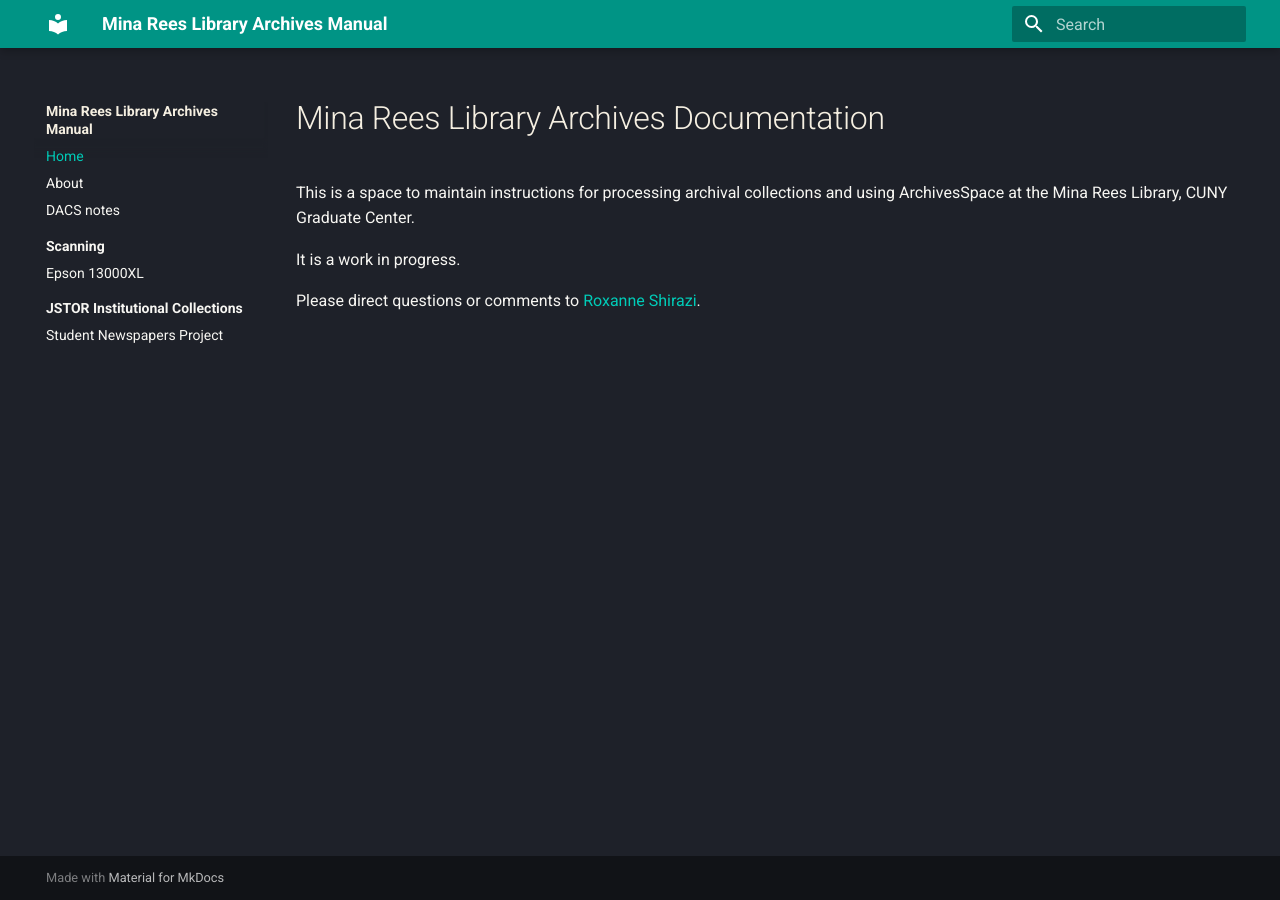
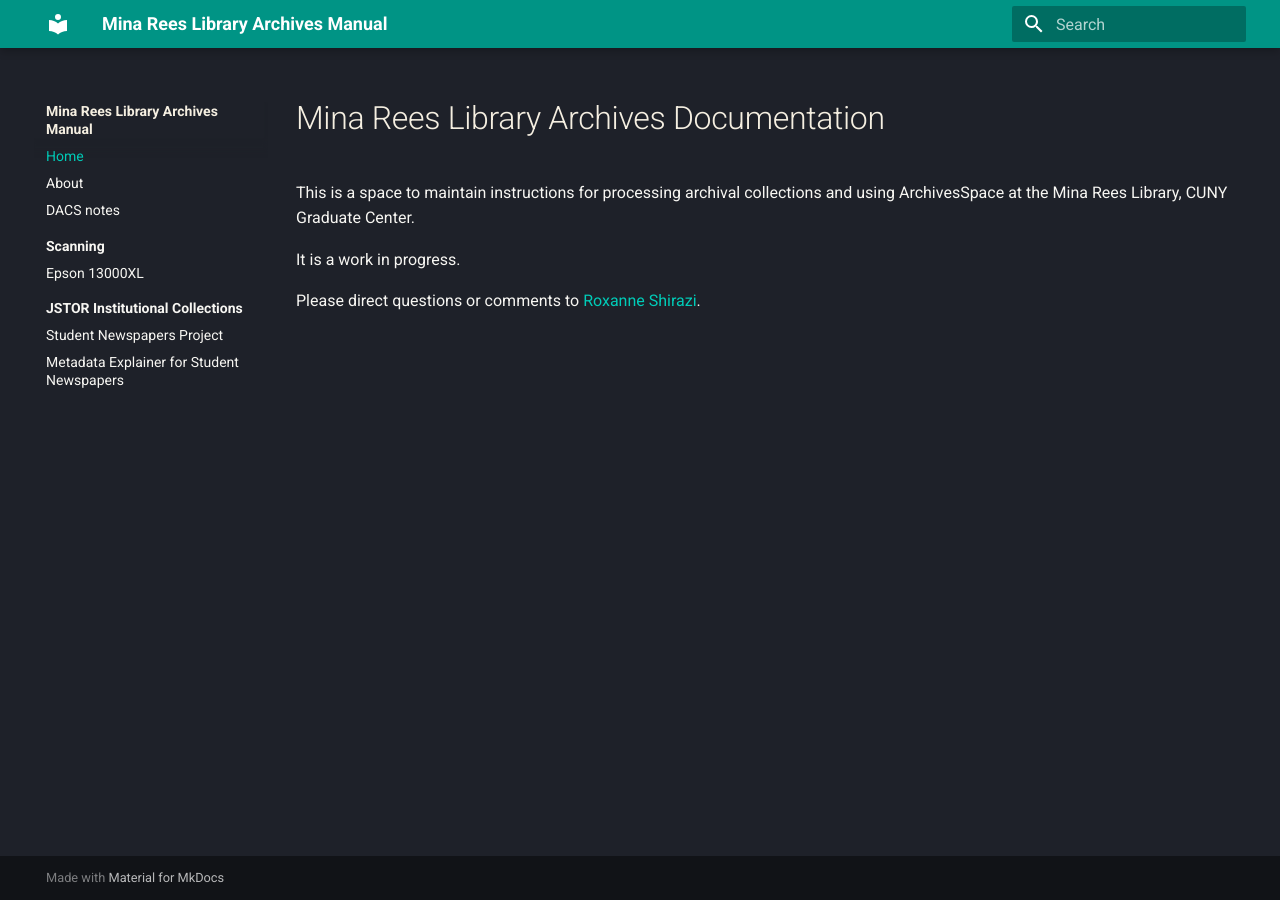
Before and after one commit to GC-Library/archive-docs, an MkDocs documentation site: the page built from docs/README.md, in a window 1280 px wide. Built offline with MkDocs 1.6.1 and Material for MkDocs 9.7.7, drawn with Linux system fonts in a browser that asks for light colours.

Commit message:
Update mkdocs.yml
added metadata menu entry

```diff
--- a/mkdocs.yml
+++ b/mkdocs.yml
@@ -27,6 +27,7 @@ nav:
  - JSTOR Institutional Collections:
    - jstor/index.md
    - Student Newspapers Project: jstor/student-news.md
+   - Metadata Explainer for Student Newspapers: jstor/metadata-documentation.md
 markdown_extensions:
   - toc:
       permalink: "#"
```
